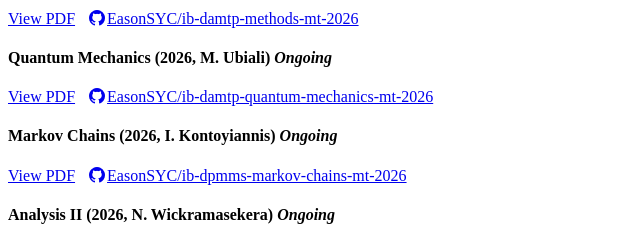
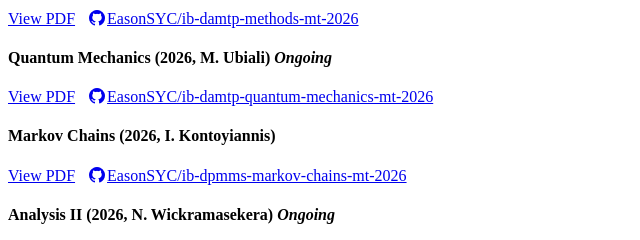
Before and after one commit to EasonSYC/cambridge-notes, a plain HTML site: page index.html in a window 1280 px wide. Shown: the part 1200-1440 px from the top of the page, 0-640 px from the left. Drawn offline with Linux system fonts and the light colour scheme.

Commit message:
Markov 12/12!

```diff
--- a/index.html
+++ b/index.html
@@ -131,7 +131,7 @@
             <i class="fa-brands fa-github"></i>EasonSYC/ib-damtp-quantum-mechanics-mt-2026</a>
     </p>
 
-    <h4>Markov Chains (2026, I. Kontoyiannis) <i>Ongoing</i></h4>
+    <h4>Markov Chains (2026, I. Kontoyiannis)</h4>
     <p>
         <a href="https://tripos.easonshao.com/pdfs/ib-dpmms-markov-chains-mt-2026.pdf">View PDF</a> &nbsp;
         <a href="https://github.com/EasonSYC/ib-dpmms-markov-chains-mt-2026/">
```
